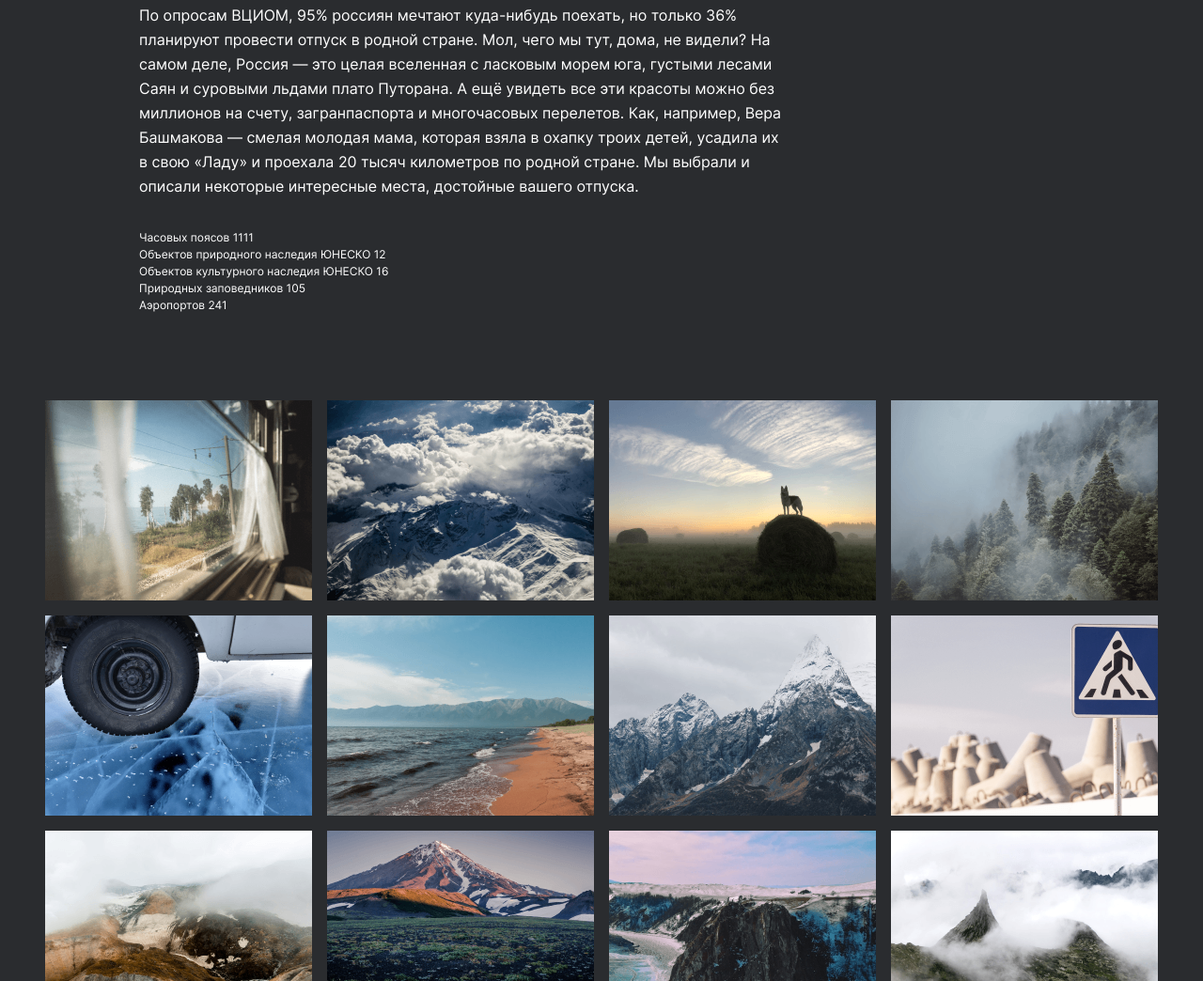
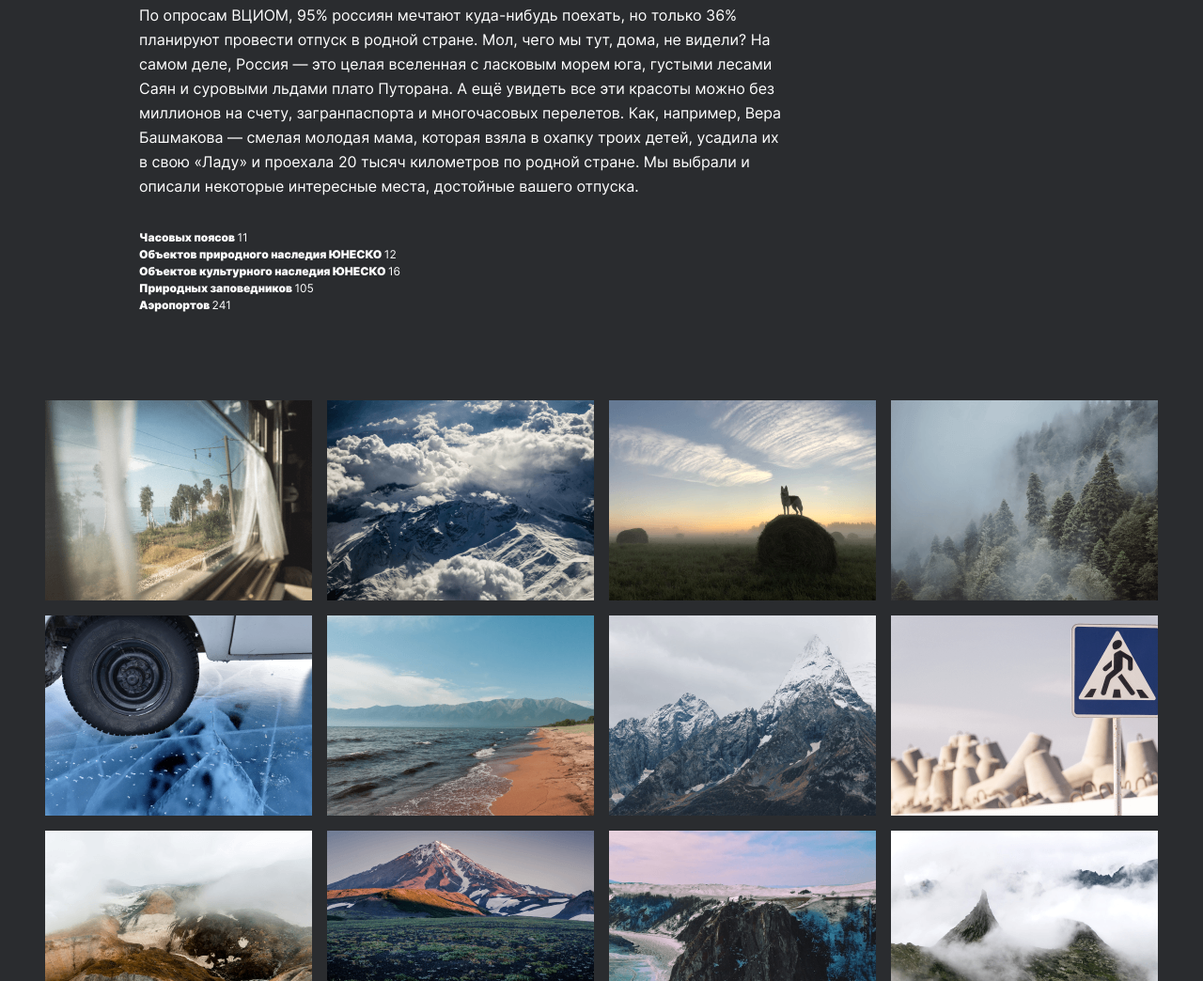
Before and after one commit to Pavel-174/russian-travel, a plain HTML site: page index.html in a window 1280 px wide. Shown: the part 1328-2372 px from the top of the page at 94% size. Drawn offline with Linux system fonts and the light colour scheme.

Commit message:
russian-travel

```diff
--- a/blocks/intro/__list/intro__list.css
+++ b/blocks/intro/__list/intro__list.css
@@ -2,7 +2,7 @@
     list-style-type: none;
     font-family: Inter, Arial, Helvetica, sans-serif;
     font-size: 12px;
-    font-weight: 400;
+    font-weight: 700;
     line-height: 18px;
     letter-spacing: 0em;
     text-align: left;
--- a/index.html
+++ b/index.html
@@ -30,11 +30,11 @@
         <h2 class="intro__title">Чего мы там не видели?</h2>
         <p class="intro__text">По опросам ВЦИОМ, 95% россиян мечтают куда-нибудь поехать, но только 36% планируют провести отпуск в родной стране. Мол, чего мы тут, дома, не видели? На самом деле, Россия — это целая вселенная с ласковым морем юга, густыми лесами Саян и суровыми льдами плато Путорана. А ещё увидеть все эти красоты можно без миллионов на счету, загранпаспорта и многочасовых перелетов. Как, например, Вера Башмакова — смелая молодая мама, которая взяла в охапку троих детей, усадила их в свою «Ладу» и проехала 20 тысяч километров по родной стране. Мы выбрали и описали некоторые интересные места, достойные вашего отпуска.</p>
         <ul class="intro__list">
-            <li>Часовых поясов <span class="intro__span-accent">11</span>11</li>
+            <li>Часовых поясов <span class="intro__span-accent">11</span></li>
             <li>Объектов природного наследия ЮНЕСКО <span class="intro__span-accent">12</span></li>
             <li>Объектов культурного наследия ЮНЕСКО <span class="intro__span-accent">16</span></li>
             <li>Природных заповедников <span class="intro__span-accent">105</span></li>
-            <li>Аэропортов 241</li>
+            <li>Аэропортов <span class="intro__span-accent">241</span></li>
         </ul>
     </section>
     <section class="photo-grid">
```
